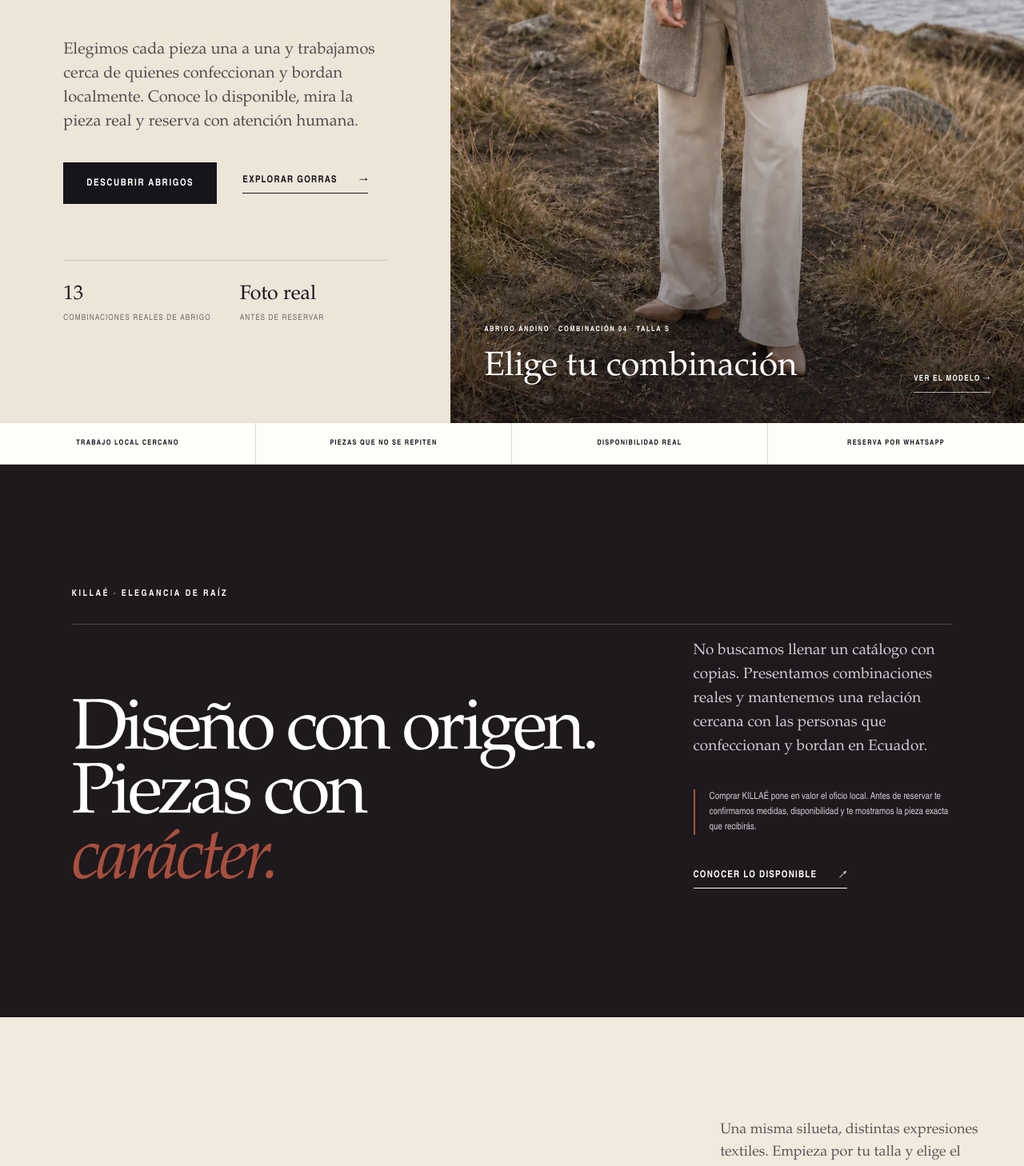
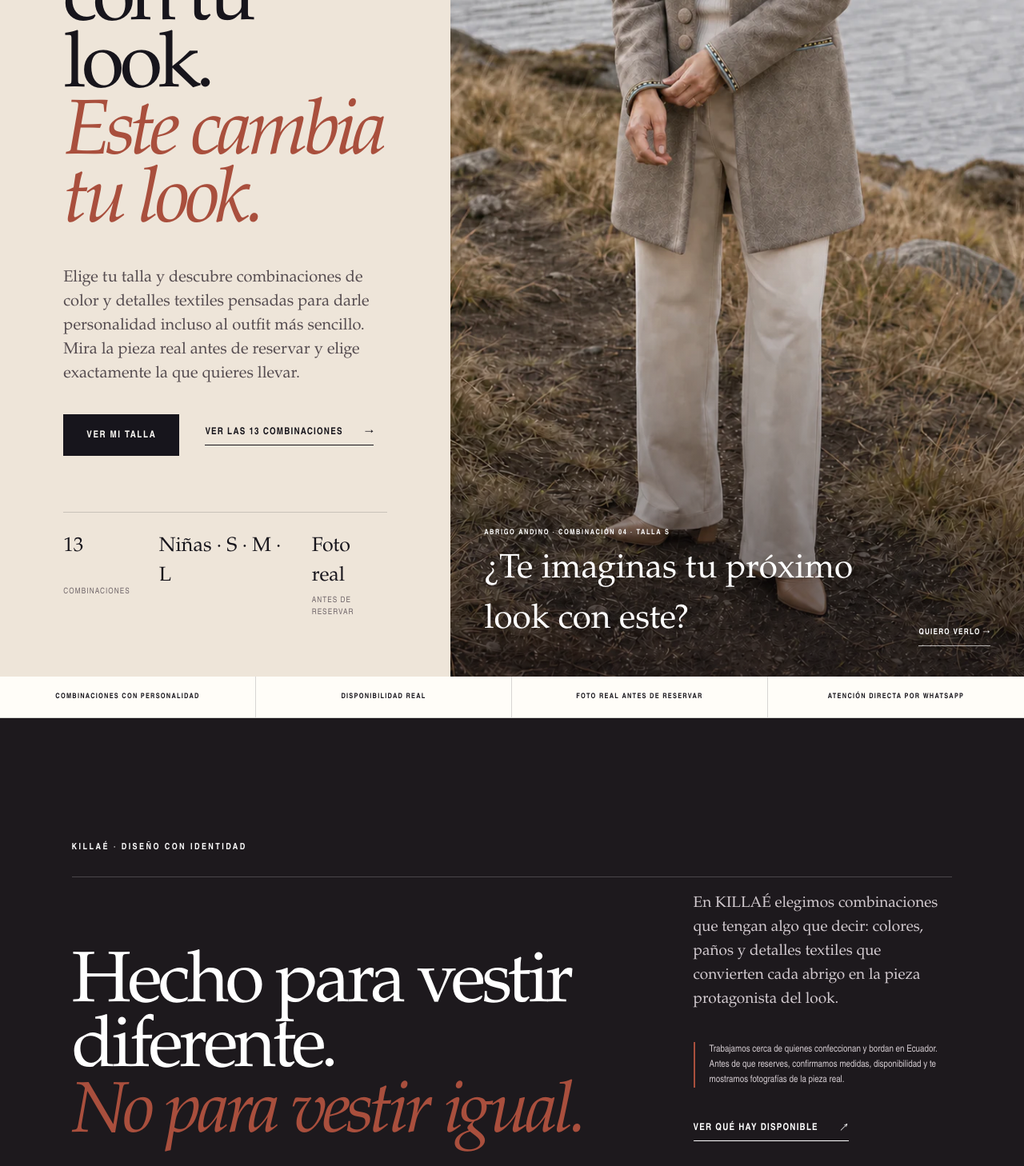
Before and after one commit to SebasDh56/Vestidor, a Next.js app: page / in a window 1280 px wide. Shown: the part 640-2098 px from the top of the page at 80% size. Built offline with nearby package versions, Linux system fonts and the light colour scheme.

Commit message:
ChangesLettler

```diff
--- a/app/page.tsx
+++ b/app/page.tsx
@@ -9,87 +9,341 @@
 export const dynamic = "force-dynamic";
 
 export default function Home() {
-  const whatsappUrl = `https://wa.me/${WHATSAPP_NUMBER}?text=${encodeURIComponent("Hola KILLAÉ, quiero conocer las piezas disponibles hoy y recibir fotografías reales antes de reservar.")}`;
+  const whatsappUrl = `https://wa.me/${WHATSAPP_NUMBER}?text=${encodeURIComponent(
+    "Hola KILLAÉ, quiero conocer las piezas disponibles en mi talla y recibir fotografías reales antes de reservar."
+  )}`;
 
   return (
     <main>
+      {/* HERO */}
       <section className="unique-hero">
         <SiteHeader />
+
         <div className="unique-hero-copy">
-          <p className="hero-kicker">PIEZAS ÚNICAS · MANOS LOCALES · ECUADOR</p>
-          <h1>Tu talla.<br />Tu combinación.<br /><em>Tu raíz.</em></h1>
-          <p className="hero-description">Elegimos cada pieza una a una y trabajamos cerca de quienes confeccionan y bordan localmente. Conoce lo disponible, mira la pieza real y reserva con atención humana.</p>
+          <p className="hero-kicker">
+            DISEÑOS QUE NO PASAN DESAPERCIBIDOS · ECUADOR
+          </p>
+
+          <h1>
+            Hay abrigos que combinan
+            <br />
+            con tu look.
+            <br />
+            <em>Este cambia tu look.</em>
+          </h1>
+
+          <p className="hero-description">
+            Elige tu talla y descubre combinaciones de color y detalles
+            textiles pensadas para darle personalidad incluso al outfit más
+            sencillo. Mira la pieza real antes de reservar y elige exactamente
+            la que quieres llevar.
+          </p>
+
           <div className="hero-actions">
-            <Link className="button button--dark" href="/#combinaciones">Descubrir abrigos</Link>
-            <Link className="text-link" href="/#gorras">Explorar gorras <span>→</span></Link>
+            <Link
+              className="button button--dark"
+              href="/#combinaciones"
+            >
+              Ver mi talla
+            </Link>
+
+            <Link
+              className="text-link"
+              href="/#combinaciones"
+            >
+              Ver las {COMBINATION_COUNT} combinaciones <span>→</span>
+            </Link>
           </div>
+
           <div className="hero-microfacts">
-            <span><strong>{COMBINATION_COUNT}</strong> combinaciones reales de abrigo</span>
-            <span><strong>Foto real</strong> antes de reservar</span>
+            <span>
+              <strong>{COMBINATION_COUNT}</strong> combinaciones
+            </span>
+
+            <span>
+              <strong>Niñas · S · M · L</strong>
+            </span>
+
+            <span>
+              <strong>Foto real</strong> antes de reservar
+            </span>
           </div>
         </div>
-        <Link className="unique-hero-visual" href="/catalogo">
-          <img src="/images/models/abrigo-andino-talla-s-combinacion-04-v6.webp" alt="Tierra Serena, Abrigo Andino abierto KILLAÉ en talla S con tres botones forrados" />
+
+        <Link
+          className="unique-hero-visual"
+          href="/catalogo"
+        >
+          <img
+            src="/images/models/abrigo-andino-talla-s-combinacion-04-v6.webp"
+            alt="Tierra Serena, Abrigo Andino abierto KILLAÉ en talla S con tres botones forrados"
+          />
+
           <div className="hero-piece-label">
-            <span>ABRIGO ANDINO · COMBINACIÓN 04 · TALLA S</span>
-            <strong>Elige tu combinación</strong>
-            <small>Ver el modelo →</small>
+            <span>
+              ABRIGO ANDINO · COMBINACIÓN 04 · TALLA S
+            </span>
+
+            <strong>¿Te imaginas tu próximo look con este?</strong>
+
+            <small>Quiero verlo →</small>
           </div>
         </Link>
       </section>
 
-      <section className="brand-promises" aria-label="Principios de KILLAÉ">
-        <span>Trabajo local cercano</span><span>Piezas que no se repiten</span><span>Disponibilidad real</span><span>Reserva por WhatsApp</span>
+      {/* PROMESAS */}
+      <section
+        className="brand-promises"
+        aria-label="Principios de KILLAÉ"
+      >
+        <span>Combinaciones con personalidad</span>
+        <span>Disponibilidad real</span>
+        <span>Foto real antes de reservar</span>
+        <span>Atención directa por WhatsApp</span>
       </section>
 
-      <section className="unique-intro" id="origen">
-        <p className="eyebrow">KILLAÉ · ELEGANCIA DE RAÍZ</p>
+      {/* IDENTIDAD */}
+      <section
+        className="unique-intro"
+        id="origen"
+      >
+        <p className="eyebrow">
+          KILLAÉ · DISEÑO CON IDENTIDAD
+        </p>
+
         <div>
-          <h2>Diseño con origen.<br />Piezas con<br /><em>carácter.</em></h2>
+          <h2>
+            Hecho para vestir diferente.
+            <br />
+            <em>No para vestir igual.</em>
+          </h2>
+
           <div className="intro-copy">
-            <p>No buscamos llenar un catálogo con copias. Presentamos combinaciones reales y mantenemos una relación cercana con las personas que confeccionan y bordan en Ecuador.</p>
-            <p className="intro-note">Comprar KILLAÉ pone en valor el oficio local. Antes de reservar te confirmamos medidas, disponibilidad y te mostramos la pieza exacta que recibirás.</p>
-            <a className="text-link" href={whatsappUrl} target="_blank" rel="noreferrer">Conocer lo disponible <span>↗</span></a>
+            <p>
+              En KILLAÉ elegimos combinaciones que tengan algo que decir:
+              colores, paños y detalles textiles que convierten cada abrigo
+              en la pieza protagonista del look.
+            </p>
+
+            <p className="intro-note">
+              Trabajamos cerca de quienes confeccionan y bordan en Ecuador.
+              Antes de que reserves, confirmamos medidas, disponibilidad y te
+              mostramos fotografías de la pieza real.
+            </p>
+
+            <a
+              className="text-link"
+              href={whatsappUrl}
+              target="_blank"
+              rel="noreferrer"
+            >
+              Ver qué hay disponible <span>↗</span>
+            </a>
           </div>
         </div>
       </section>
 
+      {/* COMBINACIONES */}
       <CombinationCollection />
 
+      {/* PROCESO DE COMPRA */}
       <section className="drop-process">
-        <div className="choice-heading"><p className="eyebrow">COMPRAR SIN COMPLICARLO</p><h2>La ves.<br /><em>La confirmas.</em><br />La reservas.</h2></div>
+        <div className="choice-heading">
+          <p className="eyebrow">
+            ENCONTRAR EL TUYO ES FÁCIL
+          </p>
+
+          <h2>
+            Lo ves.
+            <br />
+            <em>Lo eliges.</em>
+            <br />
+            Lo reservas.
+          </h2>
+        </div>
+
         <ol>
-          <li><span>01</span><div><h3>Empieza por tu talla</h3><p>Elige Niñas, S, M o L para ver solamente las combinaciones preparadas en esa medida.</p></div></li>
-          <li><span>02</span><div><h3>Escoge tu combinación</h3><p>Compara el paño y el detalle textil de puños y bolsillos. Cada opción tiene un código claro.</p></div></li>
-          <li><span>03</span><div><h3>Reserva con atención humana</h3><p>Confirmamos disponibilidad y entrega antes de cualquier pago. Sin carrito ni cobros automáticos.</p></div></li>
+          <li>
+            <span>01</span>
+
+            <div>
+              <h3>Encuentra tu talla</h3>
+
+              <p>
+                Elige Niñas, S, M o L y mira las combinaciones preparadas
+                para esa medida.
+              </p>
+            </div>
+          </li>
+
+          <li>
+            <span>02</span>
+
+            <div>
+              <h3>Elige tu favorita</h3>
+
+              <p>
+                Cada combinación tiene su propio código, colores y detalles
+                para que puedas pedir exactamente la que viste.
+              </p>
+            </div>
+          </li>
+
+          <li>
+            <span>03</span>
+
+            <div>
+              <h3>Escríbenos por WhatsApp</h3>
+
+              <p>
+                Dinos el código que te gustó y confirmamos disponibilidad,
+                medidas y opciones de entrega.
+              </p>
+            </div>
+          </li>
+
+          <li>
+            <span>04</span>
+
+            <div>
+              <h3>Mira la pieza real</h3>
+
+              <p>
+                Antes de reservar te mostramos fotografías reales de la
+                prenda disponible para que sepas exactamente qué estás
+                eligiendo.
+              </p>
+            </div>
+          </li>
         </ol>
       </section>
 
+      {/* BLOQUE EDITORIAL / CONFIANZA */}
       <section className="editorial-block editorial-block--unique">
-          <div className="editorial-image"><img src="/images/models/abrigo-andino-talla-m-combinacion-08-v6.webp" alt="Noche Andina, Abrigo Andino abierto KILLAÉ en talla M con tres botones forrados" /></div>
-          <div className="editorial-copy">
-            <p className="eyebrow">UNA COMPRA MÁS HUMANA</p>
-            <h2>Conoces la pieza.<br /><em>Antes de elegirla.</em></h2>
-            <p>El Abrigo Andino conserva su silueta abierta; el paño y los detalles finos de puños y bolsillos cambian en cada combinación. Te mostramos la prenda real para comprar con claridad.</p>
-            <Link className="text-link" href="/#combinaciones">Comparar combinaciones <span>→</span></Link>
-            <span className="editorial-number">01–13</span>
-          </div>
+        <div className="editorial-image">
+          <img
+            src="/images/models/abrigo-andino-talla-m-combinacion-08-v6.webp"
+            alt="Noche Andina, Abrigo Andino abierto KILLAÉ en talla M con tres botones forrados"
+          />
+        </div>
+
+        <div className="editorial-copy">
+          <p className="eyebrow">
+            COMPRA CON MÁS SEGURIDAD
+          </p>
+
+          <h2>
+            La foto bonita te enamora.
+            <br />
+            <em>La foto real te ayuda a decidir.</em>
+          </h2>
+
+          <p>
+            Las imágenes editoriales te muestran cómo puede lucir el Abrigo
+            Andino puesto. Antes de reservar te enseñamos fotografías reales
+            de la pieza disponible, confirmamos sus medidas y resolvemos tus
+            dudas directamente.
+          </p>
+
+          <Link
+            className="text-link"
+            href="/#combinaciones"
+          >
+            Comparar combinaciones <span>→</span>
+          </Link>
+
+          <span className="editorial-number">
+            01–{COMBINATION_COUNT}
+          </span>
+        </div>
       </section>
 
+      {/* GORRAS */}
       <CapsCollection />
 
+      {/* CTA WHATSAPP */}
       <section className="whatsapp-cta">
-        <p className="eyebrow">DISPONIBILIDAD REAL · ATENCIÓN DIRECTA</p>
-        <h2>Encuentra una pieza que sí sea tuya.</h2>
-        <p>Cuéntanos qué buscas. Te enviamos opciones disponibles, medidas y fotografías reales antes de cualquier reserva.</p>
-        <a className="button button--light" href={whatsappUrl} target="_blank" rel="noreferrer">Consultar por WhatsApp <span>↗</span></a>
+        <p className="eyebrow">
+          YA VISTE LAS COMBINACIONES · AHORA FALTA LA TUYA
+        </p>
+
+        <h2>
+          ¿Cuál usarías tú?
+        </h2>
+
+        <p>
+          Dinos tu talla o mándanos el código de la combinación que te gustó.
+          Te mostramos disponibilidad, medidas y fotografías reales antes de
+          reservar.
+        </p>
+
+        <a
+          className="button button--light"
+          href={whatsappUrl}
+          target="_blank"
+          rel="noreferrer"
+        >
+          Quiero ver mi talla <span>↗</span>
+        </a>
       </section>
 
+      {/* FOOTER */}
       <footer className="site-footer">
-        <div><BrandLogo /><p>Elegancia de raíz.<br />Piezas elegidas una a una.</p></div>
-        <div><p className="eyebrow">EXPLORA</p><Link href="/#combinaciones">Abrigos Andinos</Link><Link href="/#gorras">Gorras bordadas</Link><Link href="/#origen">Nuestra raíz</Link></div>
-        <div><p className="eyebrow">ATENCIÓN DIRECTA</p><a href={whatsappUrl} target="_blank" rel="noreferrer">WhatsApp</a><span>Envíos en Ecuador</span><Link href="/probador">Vista orientativa</Link><Link href="/admin">Administración</Link></div>
-        <p className="footer-bottom">© 2026 KILLAÉ · ELEGANCIA DE RAÍZ · ECUADOR</p>
+        <div>
+          <BrandLogo />
+
+          <p>
+            Diseño con identidad.
+            <br />
+            Encuentra la combinación que va contigo.
+          </p>
+        </div>
+
+        <div>
+          <p className="eyebrow">EXPLORA</p>
+
+          <Link href="/#combinaciones">
+            Abrigos Andinos
+          </Link>
+
+          <Link href="/#gorras">
+            Gorras bordadas
+          </Link>
+
+          <Link href="/#origen">
+            Nuestra historia
+          </Link>
+        </div>
+
+        <div>
+          <p className="eyebrow">
+            COMPRA DIRECTA
+          </p>
+
+          <a
+            href={whatsappUrl}
+            target="_blank"
+            rel="noreferrer"
+          >
+            WhatsApp
+          </a>
+
+          <span>
+            Envíos en Ecuador
+          </span>
+
+          <Link href="/probador">
+            Pruébatelo
+          </Link>
+
+          <Link href="/admin">
+            Administración
+          </Link>
+        </div>
+
+        <p className="footer-bottom">
+          © 2026 KILLAÉ · ELEGANCIA DE RAÍZ · ECUADOR
+        </p>
       </footer>
     </main>
   );
--- a/src/components/CapsCollection.tsx
+++ b/src/components/CapsCollection.tsx
@@ -33,7 +33,7 @@
         </div>
         <div className="caps-heading-copy">
           <p>
-            Una línea independiente del Abrigo Andino: gorras para el sol, bordadas con carácter propio
+            Un accesorio que resalta en cualquier lugar: gorras para el sol, bordadas con carácter propio
             y seleccionadas una a una.
           </p>
           <p className="caps-availability-note">
@@ -59,8 +59,7 @@
       </div>
 
       <p className="caps-editorial-note">
-        Las escenas y modelos son visualizaciones editoriales con IA para mostrar posibles formas de uso.
-        Antes de reservar, te enviamos por WhatsApp fotografías reales de la gorra disponible.
+        Las imágenes editoriales muestran cómo puede lucir la gorra puesta. Antes de reservar te enseñamos fotografías de las piezas disponibles.
       </p>
 
       <div className="caps-trust-row" aria-label="Características de la línea de gorras">
```
